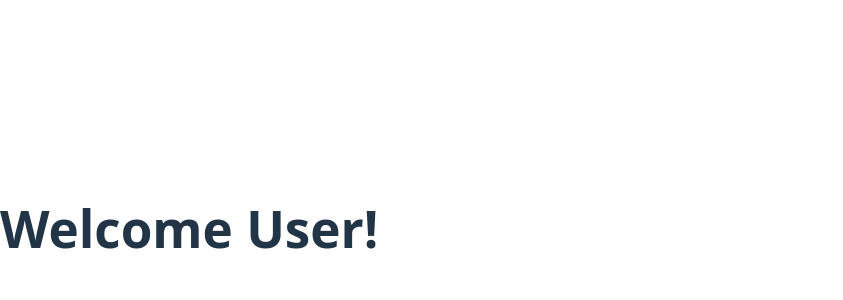
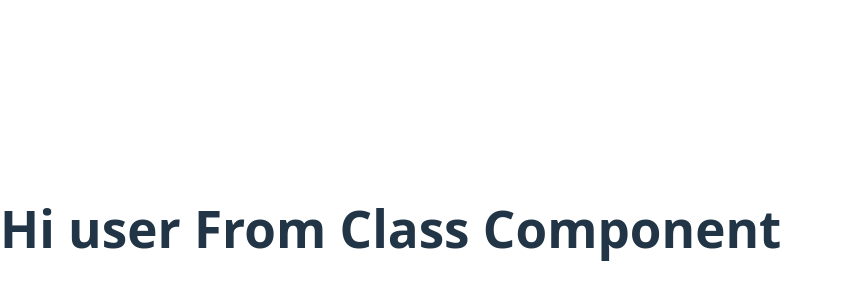
Before and after one commit to Karthik171819/React19, a React (Vite) app in the folder myapp/: page / in a window 1280 px wide. Shown: the part 172-472 px from the top of the page, without its empty margins (0-843 px from the left). Built offline with nearby package versions, Linux system fonts and the light colour scheme.

Commit message:
Class components

```diff
--- a/myapp/src/App.jsx
+++ b/myapp/src/App.jsx
@@ -4,6 +4,7 @@
 // import './App.css'
 
 import HelloWorld from "./core-concepts/01-helloWorld/HelloWorld";
+import Greeting from "./core-concepts/02-componenets/classGreeting";
 import Welcome from "./core-concepts/02-componenets/functionGreetings";
 
 // function App() {
@@ -40,7 +41,8 @@ import Welcome from "./core-concepts/02-componenets/functionGreetings";
 
 function App(){
   //return <HelloWorld/>
-  return <Welcome/>
+  //return <Welcome/>
+  return <Greeting/>
 }
 
 export default App
--- /dev/null
+++ b/myapp/src/core-concepts/02-componenets/classGreeting.jsx
@@ -0,0 +1,9 @@
+//Class Components
+import React from 'react';
+class Greeting extends React.Component{
+    render() {
+    return <h1>Hi user From Class Component</h1>;
+    }
+}
+
+export default Greeting;
```
